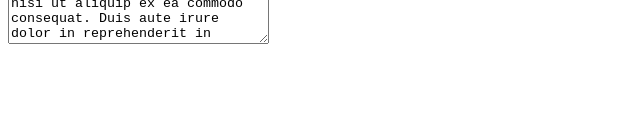
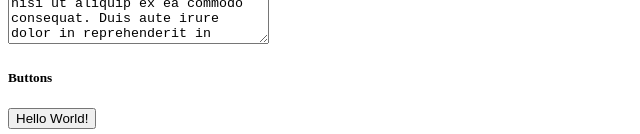
Before and after one commit to cchiehyu/kanbas-react-web-app-cs5610-fa24, a React (Create React App) app: page / in a window 1280 px wide. Shown: the part 2502-2636 px from the top of the page, without its empty margins (0-640 px from the left). Before the commit the page ends 2558 px from the top, so only its background shows below. Built offline with nearby package versions, Linux system fonts and the light colour scheme.

Commit message:
Update App.tsx

```diff
--- a/src/App.tsx
+++ b/src/App.tsx
@@ -64,7 +64,7 @@ export default function App() {
       <br />
       Loading a local image:
       <br />
-      <img id="wd-1975albumn" src="images/The-1975.jpg" width="400px" />
+      <img id="wd-1975albumn" src="images/The-1975.jpg" width="400px" alt="The 1975 Album Cover" />
     </div>
 
     <div id="wd-forms">
@@ -83,11 +83,15 @@ export default function App() {
       value="Wonderland" title="The last name" />
     {/* copy rest of form elements here  */}
     <h5>Text boxes</h5>
-<label>Biography:</label><br/>
-<textarea id="wd-textarea" cols={30} rows={10}>Lorem ipsum dolor sit amet, consectetur adipiscing elit, sed do eiusmod tempor incididunt ut labore et dolore magna aliqua. Ut enim ad minim veniam, quis nostrud exercitation ullamco laboris nisi ut aliquip ex ea commodo consequat. Duis aute irure dolor in reprehenderit in voluptate velit esse cillum dolore eu fugiat nulla pariatur. Excepteur sint occaecat cupidatat non proident, sunt in culpa qui officia deserunt mollit anim id est laborum.</textarea>
-  </form>
-</div>
+      <label>Biography:</label><br/>
+      <textarea id="wd-textarea" cols={30} rows={10}>Lorem ipsum dolor sit amet, consectetur adipiscing elit, sed do eiusmod tempor incididunt ut labore et dolore magna aliqua. Ut enim ad minim veniam, quis nostrud exercitation ullamco laboris nisi ut aliquip ex ea commodo consequat. Duis aute irure dolor in reprehenderit in voluptate velit esse cillum dolore eu fugiat nulla pariatur. Excepteur sint occaecat cupidatat non proident, sunt in culpa qui officia deserunt mollit anim id est laborum.</textarea>
+        </form>
+      </div>
 
+    <h5 id="wd-buttons">Buttons</h5>
+    <button id="wd-all-good" onClick={() => alert("Life is Good!")} type="button">
+      Hello World!
+    </button>
 
 
     </div>
```
